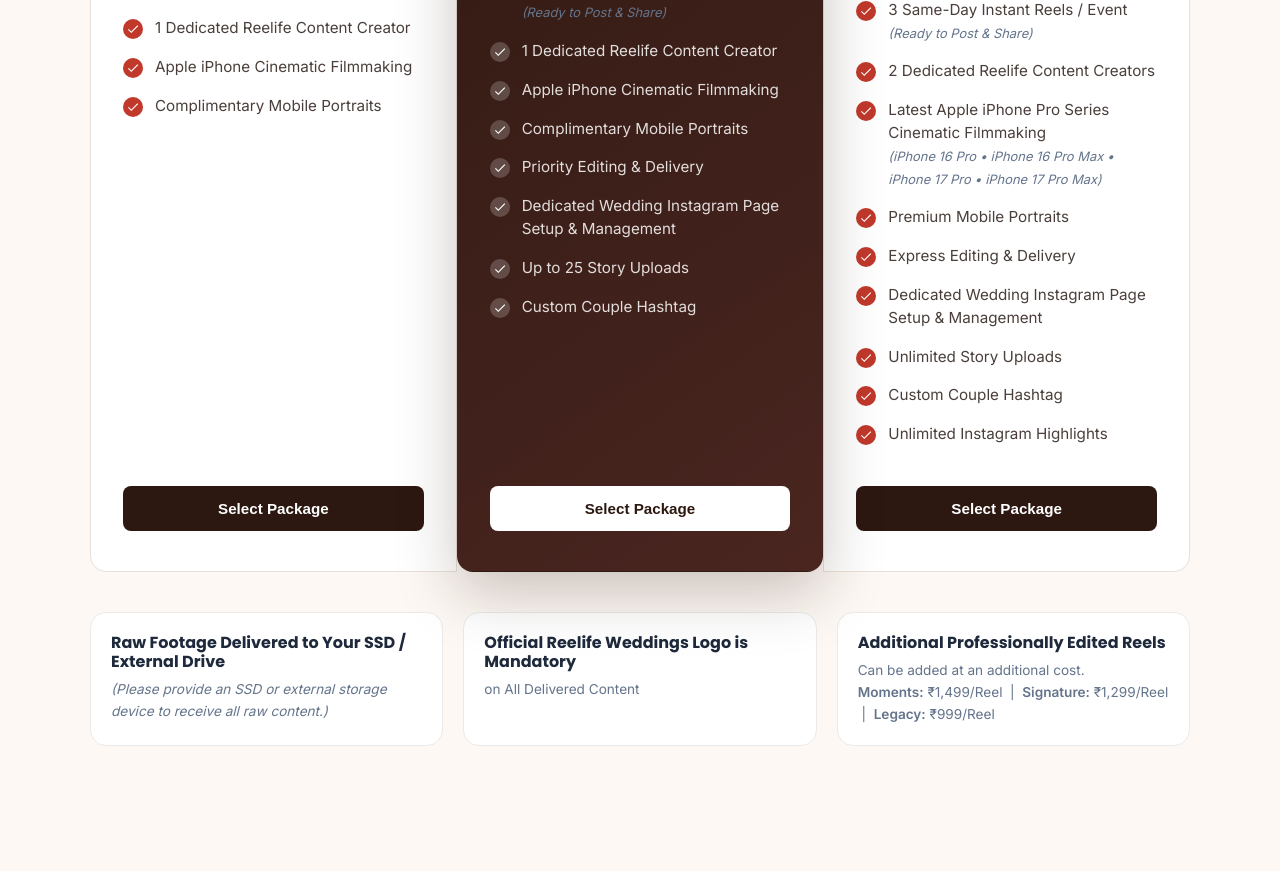
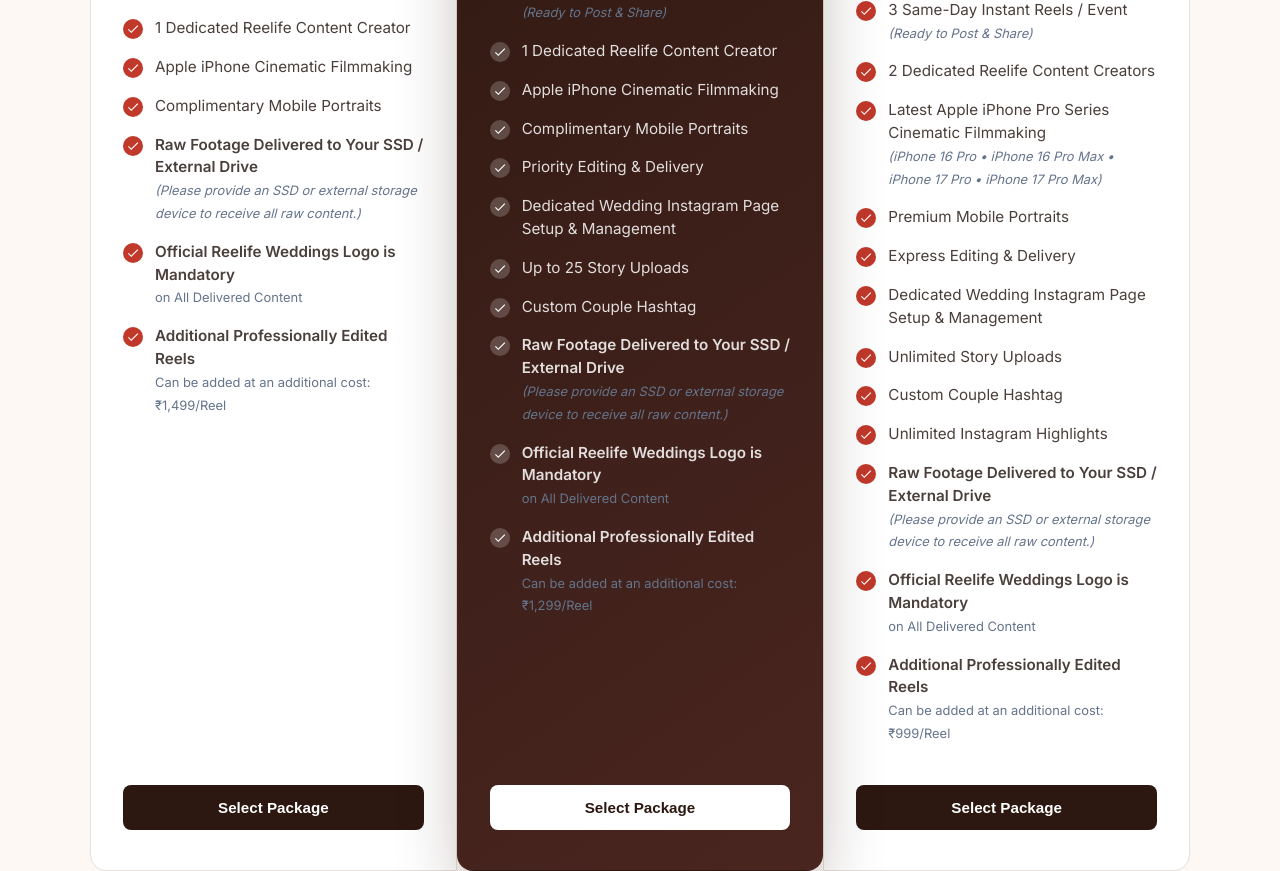
Before and after one commit to vamsiroy-king/reelifeweddings, a website built with Vite: page index.html in a window 1280 px wide. Shown: the part 1960-2831 px from the top of the page. Built offline with nearby package versions, Linux system fonts and the light colour scheme; some packages are replaced by stand-ins of ours.

Commit message:
Move pricing notes inside the pricing tiers

```diff
--- a/index.html
+++ b/index.html
@@ -128,6 +128,9 @@
                     <li>1 Dedicated Reelife Content Creator</li>
                     <li>Apple iPhone Cinematic Filmmaking</li>
                     <li>Complimentary Mobile Portraits</li>
+                    <li><strong>Raw Footage Delivered to Your SSD / External Drive</strong><br><em style="font-size:0.85em; color:var(--color-text-muted);">(Please provide an SSD or external storage device to receive all raw content.)</em></li>
+                    <li><strong>Official Reelife Weddings Logo is Mandatory</strong><br><span style="font-size:0.85em; color:var(--color-text-muted);">on All Delivered Content</span></li>
+                    <li><strong>Additional Professionally Edited Reels</strong><br><span style="font-size:0.85em; color:var(--color-text-muted);">Can be added at an additional cost: ₹1,499/Reel</span></li>
                 </ul>
                 <div class="pricing-action">
                     <button type="button" class="pricing-btn" onclick="window.location.href='contact.html?package=moments'">Select Package</button>
@@ -157,6 +160,9 @@
                     <li>Dedicated Wedding Instagram Page Setup &amp; Management</li>
                     <li>Up to 25 Story Uploads</li>
                     <li>Custom Couple Hashtag</li>
+                    <li><strong>Raw Footage Delivered to Your SSD / External Drive</strong><br><em style="font-size:0.85em; color:var(--color-text-muted);">(Please provide an SSD or external storage device to receive all raw content.)</em></li>
+                    <li><strong>Official Reelife Weddings Logo is Mandatory</strong><br><span style="font-size:0.85em; color:var(--color-text-muted);">on All Delivered Content</span></li>
+                    <li><strong>Additional Professionally Edited Reels</strong><br><span style="font-size:0.85em; color:var(--color-text-muted);">Can be added at an additional cost: ₹1,299/Reel</span></li>
                 </ul>
                 <div class="pricing-action">
                     <button type="button" class="pricing-btn" onclick="window.location.href='contact.html?package=signature'">Select Package</button>
@@ -187,6 +193,9 @@
                     <li>Unlimited Story Uploads</li>
                     <li>Custom Couple Hashtag</li>
                     <li>Unlimited Instagram Highlights</li>
+                    <li><strong>Raw Footage Delivered to Your SSD / External Drive</strong><br><em style="font-size:0.85em; color:var(--color-text-muted);">(Please provide an SSD or external storage device to receive all raw content.)</em></li>
+                    <li><strong>Official Reelife Weddings Logo is Mandatory</strong><br><span style="font-size:0.85em; color:var(--color-text-muted);">on All Delivered Content</span></li>
+                    <li><strong>Additional Professionally Edited Reels</strong><br><span style="font-size:0.85em; color:var(--color-text-muted);">Can be added at an additional cost: ₹999/Reel</span></li>
                 </ul>
                 <div class="pricing-action">
                     <button type="button" class="pricing-btn" onclick="window.location.href='contact.html?package=legacy'">Select Package</button>
@@ -194,20 +203,7 @@
             </div>
         </div>
 
-        <div class="pricing-notes" style="display: grid; grid-template-columns: repeat(auto-fit, minmax(280px, 1fr)); gap: 20px; max-width: 1100px; margin: 40px auto; text-align: left;">
-            <div class="note-box" style="background: var(--color-bg-light); padding: 20px; border-radius: var(--radius-md); border: 1px solid #eaeaea;">
-                <h4 style="font-size: 1rem; margin-bottom: 8px; color: var(--color-black);">Raw Footage Delivered to Your SSD / External Drive</h4>
-                <p style="font-size: 0.85rem; color: var(--color-text-muted); font-style: italic;">(Please provide an SSD or external storage device to receive all raw content.)</p>
-            </div>
-            <div class="note-box" style="background: var(--color-bg-light); padding: 20px; border-radius: var(--radius-md); border: 1px solid #eaeaea;">
-                <h4 style="font-size: 1rem; margin-bottom: 8px; color: var(--color-black);">Official Reelife Weddings Logo is Mandatory</h4>
-                <p style="font-size: 0.85rem; color: var(--color-text-muted);">on All Delivered Content</p>
-            </div>
-            <div class="note-box" style="background: var(--color-bg-light); padding: 20px; border-radius: var(--radius-md); border: 1px solid #eaeaea;">
-                <h4 style="font-size: 1rem; margin-bottom: 8px; color: var(--color-black);">Additional Professionally Edited Reels</h4>
-                <p style="font-size: 0.85rem; color: var(--color-text-muted);">Can be added at an additional cost.<br><strong>Moments:</strong> ₹1,499/Reel &nbsp;|&nbsp; <strong>Signature:</strong> ₹1,299/Reel &nbsp;|&nbsp; <strong>Legacy:</strong> ₹999/Reel</p>
-            </div>
-        </div>
+        <!-- Pricing notes moved to cards -->
     </section>
 
     <!-- ── Gears We Use Section ── -->
```
Also changed, not shown: update_notes.cjs (added, +31 -0 lines).
